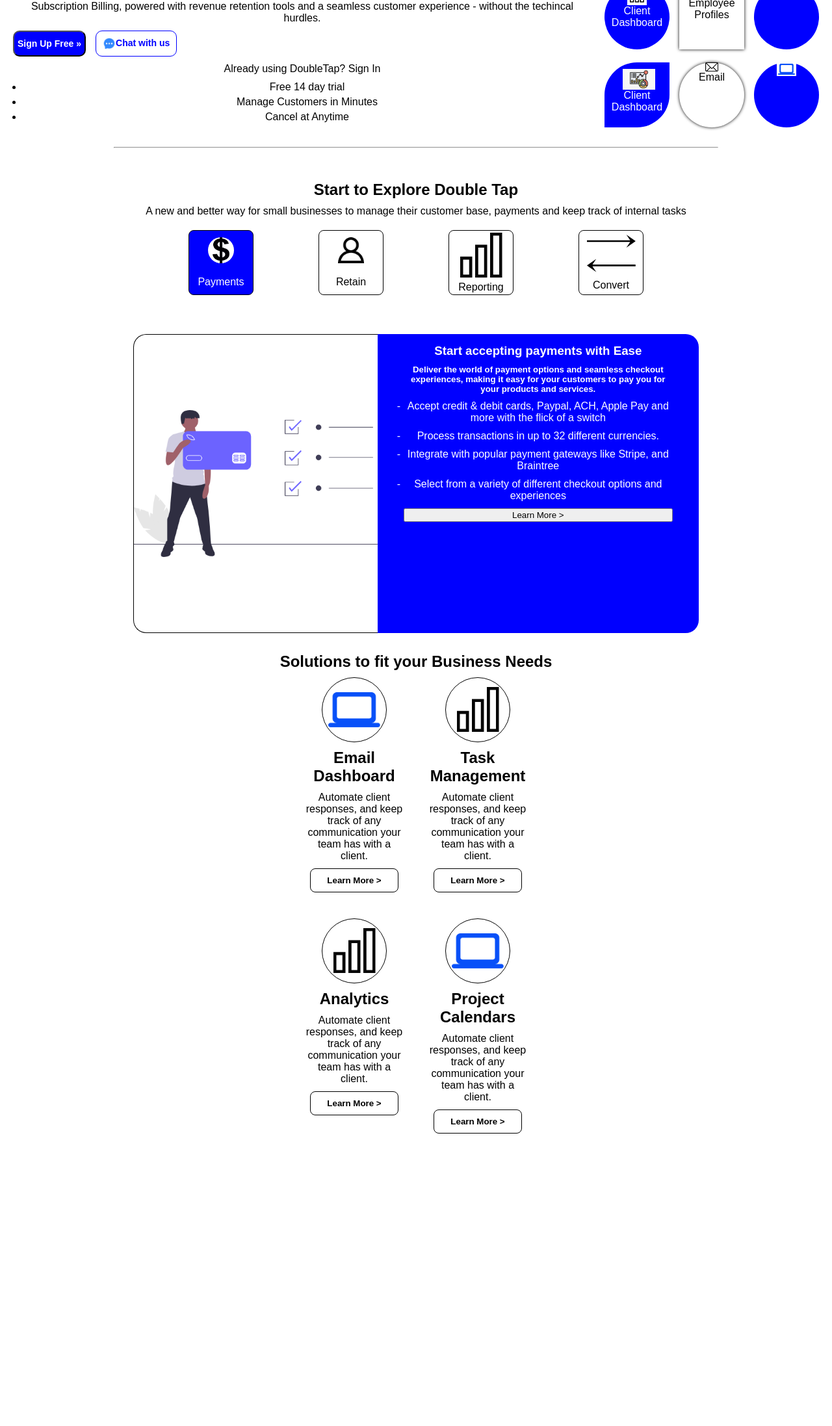
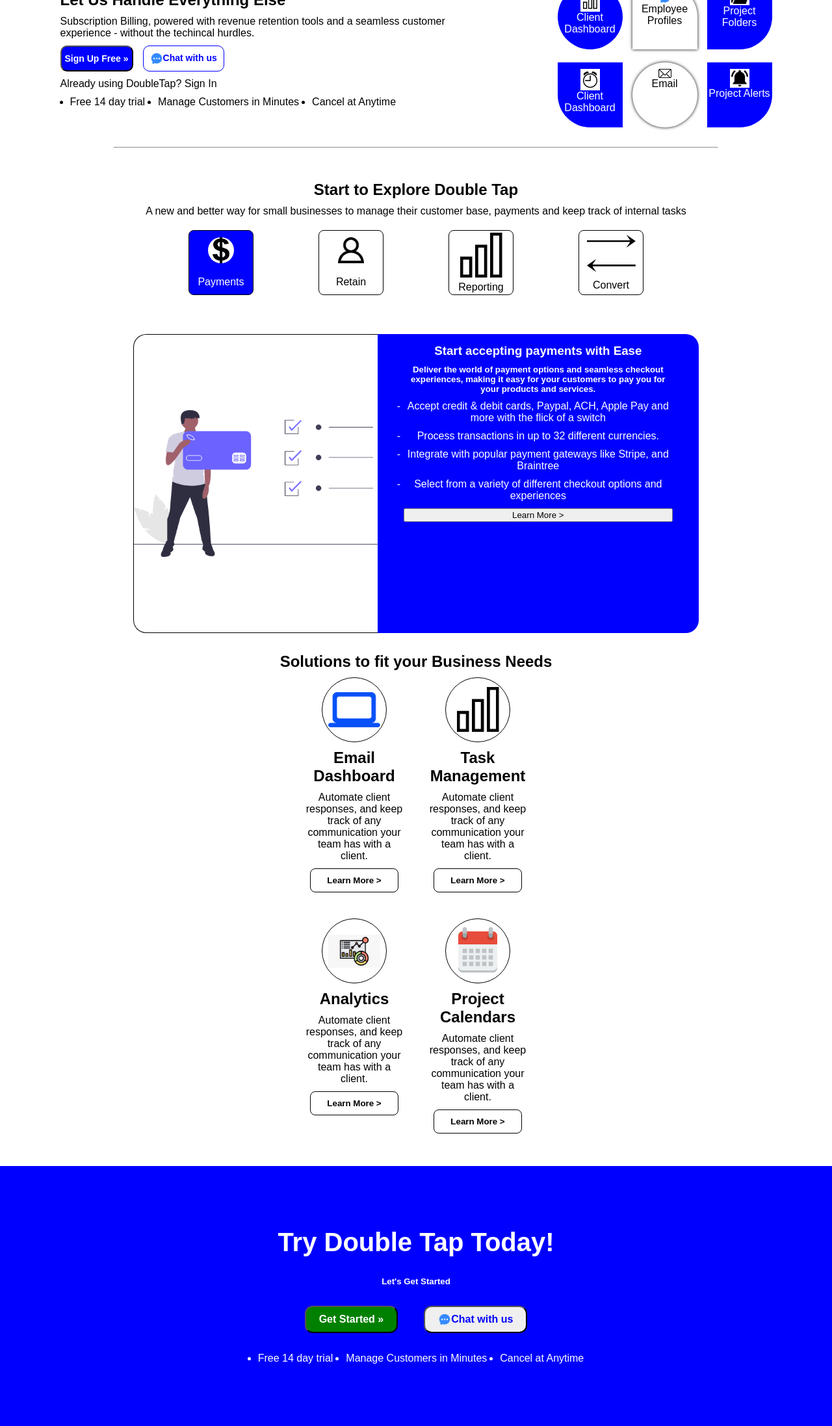
Before and after one commit to vinhmonreal/PROJECT-OF-KEVIN-VINH, a plain HTML site: page index.html in a window 1280 px wide. Shown: the part 224-2418 px from the top of the page at 65% size. Before the commit the page ends 2018 px from the top, so only its background shows below. Drawn offline with Linux system fonts and the light colour scheme.

Commit message:
Polished up larger screen view

```diff
--- a/index.css
+++ b/index.css
@@ -84,6 +84,7 @@
 .btn-container{
     display: flex;
     flex-direction: row;
+    justify-content: center;
     gap: 15px;
 }
 
@@ -128,7 +129,7 @@
     gap: 15px;
 }
 
-li div{
+.shapes-list li div{
     height: 100px;
     width: 100px;
     display: flex;
@@ -138,13 +139,25 @@
     box-shadow: 0px 0px 5px;
 }
 
-.shapes-row1 div img{
+li div img{
     margin-top: 10px
+}
+
+.folders{
+    border-bottom-right-radius: 50%;
+}
+
+.chat-box{
+    border-top-right-radius: 50%;
 }
 
 li div:nth-child(odd){
     background-color: blue;
     color: white;
+}
+
+.profiles{
+    border-top-left-radius: 50%;
 }
 
 .client-dashboard{
@@ -212,6 +225,14 @@
     height: 100%;
 }
 
+.clock{
+    border-bottom-left-radius: 50%;
+}
+
+.alerts{
+    border-bottom-right-radius: 50%;
+}
+
 .payment img{
     background-color: white;
     border-radius: 50%;
@@ -248,6 +269,7 @@
 .solutions{
     display: flex;
     flex-direction: column;
+    align-items: center;
     padding:10px 10px 50px 10px;
     gap: 40px;
 }
@@ -316,6 +338,46 @@
     font-weight: bold;
 }
 
+footer{
+    width: 100%;
+    height: 400px;
+    text-align: center;
+    display: flex;
+    flex-direction: column;
+    align-items: center;
+    justify-content: center;
+    background-color: blue;
+    color: white;
+
+    gap: 10px
+}
+
+.footer-buttons{
+    display: flex;
+    gap: 40px;
+}
+
+.btn-get-footer{
+    padding: 10px 20px;
+    border-radius: 12px;
+    background-color: green;
+    color: white;
+    font-size: 1rem;
+    font-weight: bold;
+}
+
+.btn-chat-footer{
+    display: flex;
+    justify-content: center;
+    align-items: center;
+    padding: 10px 20px;
+    border-radius: 12px;
+    color: blue;
+    font-weight: bold;
+    font-size: 1rem;
+}
+
+
 @media screen and (min-width: 768px){
     .mobile-navbar{
         display: none;
@@ -373,6 +435,10 @@
 
     }
 
+    .btn-container{
+        justify-content: start;
+    }
+
     .solutions{
         align-items: center;
         gap: 40px;
@@ -384,4 +450,25 @@
 
         flex-direction: row;
     }
+
+    .terms{
+        flex-direction: row;
+        gap: 20px;
+    }
+
+    .focus{
+        justify-content: space-around;
+    }
+
+    .info{
+        width: 600px;
+        text-align: left;
+        justify-content: center;
+    }
+
+    footer{
+        height: 400px;
+        gap: 30px;
+    }
+
 }
--- a/index.html
+++ b/index.html
@@ -60,7 +60,8 @@
                             <p>Employee Profiles</p>
                         </div>
                         <div class="calendars">
-                            <img src="./CRM-Main/Path 60@2x.png" alt="Laptop" width="30" style="background-color: white; padding: 2px;">
+                            <img src="./CRM-Main/calendar.png" alt="Calendar" width="30" style="background-color: white; padding: 2px;">
+                            <p>Client Calendars</p>
                         </div>
                     </li>
                     <li class="shapes-row2">
@@ -68,25 +69,27 @@
                             <img src="./CRM-Main/layer1.png" alt="" width="30" style="background-color: white; padding: 4px;">
                             <p>Client Dashboard</p>
                         </div>
-                        <div class="profiles">
-                            <img src="./CRM-Main/Page-1.png" alt="Employee icon" width="20">
+                        <div class="chat-box">
+                            <img src="./CRM-Main/chat.png" alt="Chat icon" width="20">
                             <p>Employee Profiles</p>
                         </div>
-                        <div class="calendars">
-                            <img src="./CRM-Main/Path 60@2x.png" alt="Laptop" width="30" style="background-color: white; padding: 2px;">
+                        <div class="folders">
+                            <img src="./CRM-Main/folder.png" alt="Folder" width="30" style="background-color: white; padding: 2px;">
+                            <p>Project Folders</p>
                         </div>
                     </li>
-                    <li>
-                        <div class="client-dashboard">
-                            <img src="./CRM-Main/dash.png" alt="" width="50">
+                    <li class="shapes-row3">
+                        <div class="clock">
+                            <img src="./CRM-Main/clock.png" alt="" width="30" style="background-color: white; padding:4px;">
                             <p>Client Dashboard</p>
                         </div>
                         <div class="email">
                             <img src="./sign-in/CRM-SignIn/email.png" alt="Email icon" width="20">
                             <p>Email</p>
                         </div>
-                        <div class="calendars">
-                            <img src="./CRM-Main/Path 60@2x.png" alt="Laptop" width="30" style="background-color: white; padding: 2px;">
+                        <div class="alerts">
+                            <img src="./CRM-Main/bell.png" alt="Laptop" width="30" style="background-color: white; padding: 2px;">
+                            <p>Project Alerts</p>
                         </div>
                     </li>
                 </ul>
@@ -159,7 +162,7 @@
             <div class="solutions2">
                 <div>
                     <div>
-                        <img src="./CRM-Main/layer1.png" alt="step bars">
+                        <img src="./CRM-Main/dash.png" alt="Dashboard" width="80px">
                     </div>
                     <h2>Analytics</h2>
                     <p>Automate client responses, and keep track of any communication your team has with a client.</p>
@@ -167,7 +170,7 @@
                 </div>
                 <div>
                     <div>
-                        <img src="./CRM-Main/Path 60@2x.png" alt="Laptop" width="80px">
+                        <img src="./CRM-Main/calendar.png" alt="Calendar" width="80px">
                     </div>
                     <h2>Project Calendars</h2>
                     <p>Automate client responses, and keep track of any communication your team has with a client.</p>
@@ -176,5 +179,18 @@
             </div>
         </section>
     </main>
+    <footer>
+        <h1>Try Double Tap Today!</h1>
+        <h5>Let's Get Started</h5>
+        <div class="footer-buttons">
+            <button class="btn-get-footer">Get Started &#187;</button>
+            <button class="btn-chat-footer"><img src="./CRM-Main/chat.png" alt="Chat icon" width="20px"> Chat with us</button>
+        </div>
+        <ul class="terms">
+            <li>Free 14 day trial</li>
+            <li>Manage Customers in Minutes</li>
+            <li>Cancel at Anytime</li>
+        </ul>
+    </footer>
 </body>
 </html>
```
Also changed, not shown: CRM-Main/bell.png (added), CRM-Main/calendar.png (added), CRM-Main/clock.png (added), CRM-Main/folder.png (added).
